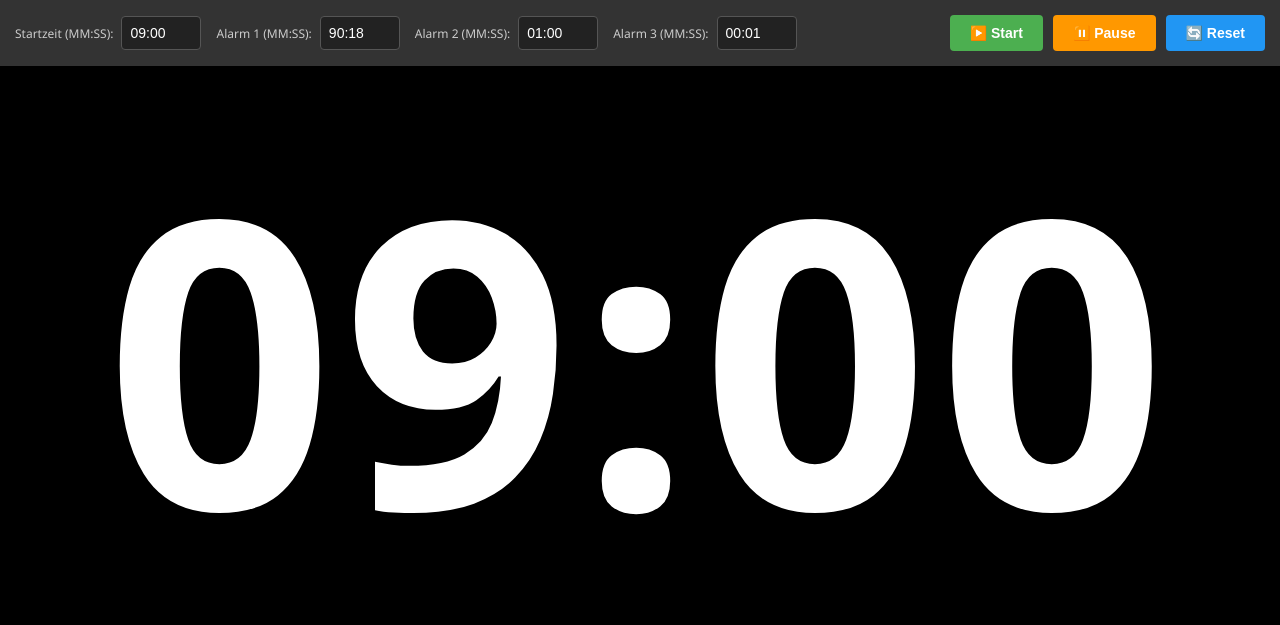
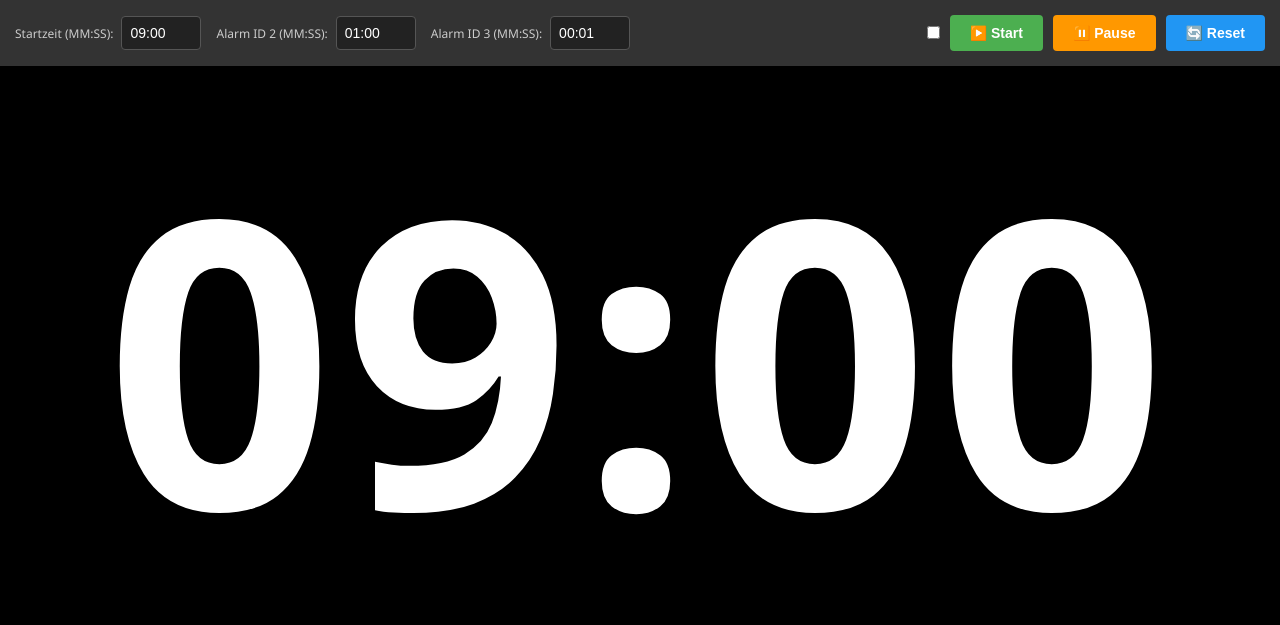
Before and after one commit to hjzimmer/volleyballturnier, a PHP site: page /php/Timer/countdown.php in a window 1280 px wide. Shown: the top 625 px of the page. Run offline with PHP 8.4, Linux system fonts and the light colour scheme.

Commit message:
some small changes on counterpage

```diff
--- a/turnierplaner/php/Timer/config.json
+++ b/turnierplaner/php/Timer/config.json
@@ -1,7 +1,8 @@
 {
   "start": "9:00",
-  "alerts": [
+  "alerts_disabled": [
     {
+      "id": 1,
       "alertTime": "90:18",
       "sounds": [
         {
@@ -10,8 +11,11 @@
           "fade": 0
         }
       ]
-    },
+    }
+  ],
+  "alerts": [
     {
+      "id": 2,
       "alertTime": "1:00",
       "sounds": [
         { "file": "sounds/Music/ACDC-All_Night_Long.mp3", "offset": 17, "fade": 3 },
@@ -86,7 +90,8 @@
       ]
     },
     {
-      "alertTime": "0:01",
+     "id": 3,
+     "alertTime": "0:01",
       "sounds": [
         {
           "file": "sounds/alarm-1.wav",
--- a/turnierplaner/php/Timer/countdown.php
+++ b/turnierplaner/php/Timer/countdown.php
@@ -9,6 +9,7 @@
 $configFile = 'config.json';
 $soundConfig = [];
 $defaultStart = 600;
+$log = '';
 
 if (file_exists($configFile)) {
     $jsonContent = file_get_contents($configFile);
@@ -23,10 +24,11 @@ if (file_exists($configFile)) {
         // Lese Alerts
         if (isset($config['alerts']) && is_array($config['alerts'])) {
             foreach ($config['alerts'] as $alert) {
-                if (isset($alert['alertTime']) && isset($alert['sounds'])) {
+                if (isset($alert['alertTime']) && isset($alert['sounds']) && isset($alert['id'])) {
                     $soundConfig[] = [
                         'alertTime' => parseTimeValue($alert['alertTime']),
-                        'sounds' => $alert['sounds']
+                        'sounds' => $alert['sounds'],
+                        'id' => $alert['id']
                     ];
                 }
             }
@@ -369,12 +371,18 @@ function parseTimeValue($value) {
                 $alertCount++;
                 $alertMinutes = floor($alert['alertTime'] / 60);
                 $alertSeconds = $alert['alertTime'] % 60;
+                $alertID = $alert['id'];
                 echo "<div class=\"input-group\">\n";
-                echo "    <label for=\"alert{$alertCount}\">Alarm {$alertCount} (MM:SS):</label>\n";
+                echo "    <label for=\"alert{$alertCount}\">Alarm ID {$alertID} (MM:SS):</label>\n";
                 echo "    <input type=\"text\" id=\"alert{$alertCount}\" value=\"" . sprintf('%02d:%02d', $alertMinutes, $alertSeconds) . "\" pattern=\"[0-9]{1,2}:[0-9]{2}\">\n";
                 echo "</div>\n";
             }
             ?>
+        </div>
+        <div class="checkbox-group">
+            <label>
+                <input type="checkbox" id="myCheckbox" onchange="handleCheckboxChange(this)">
+            </label>
         </div>
         <div class="buttons">
             <button class="btn-start" id="startBtn" onclick="startTimer()">▶️ Start</button>
@@ -429,6 +437,15 @@ function parseTimeValue($value) {
         // Initialisiere Anzeige
         updateDisplay();
 
+        function handleCheckboxChange(checkbox) {
+            if (checkbox.checked) {
+                const timeInputs = document.querySelector('.time-inputs');
+                timeInputs.style.display = 'none';  // makes time inputs invisible
+            } else {
+                const timeInputs = document.querySelector('.time-inputs');
+                timeInputs.style.display = 'flex';  // makes time inputs visible
+            }
+        }
         function parseTimeInput(value) {
             const match = value.match(/^(\d{1,2}):(\d{2})$/);
             if (match) {
@@ -472,8 +489,6 @@ function parseTimeValue($value) {
                 triggeredAlerts.clear(); // Setze Alerts zurück bei neuem Start
                 updateDisplay();
             }
-
-console.log('Startzeit gesetzt auf:', formatTime(startSeconds));
 
             // Verhindere Start wenn Zeit 0 ist
             if (currentTime <= 0) {
@@ -618,7 +633,6 @@ console.log('Startzeit gesetzt auf:', formatTime(startSeconds));
                 isGuaranteed: true  // Markierung für späteres Entfernen
             });
 
-console.log('Garantierter Alarm hinzugefügt bei:', formatTime(guaranteedAlertTime));
         }
 
         function checkAlerts() {
@@ -634,7 +648,7 @@ console.log('Garantierter Alarm hinzugefügt bei:', formatTime(guaranteedAlertTi
 
                         // Zeige Alert-Info an
                         const fileName = randomSound.file.split('/').pop();
-                        alertInfo.innerHTML = `<span>🔔 Alert ${idx + 1} bei ${formatTime(alert.alertTime)}: </span><span class="filename">${fileName}</span><span class="params"> (Offset: ${randomSound.offset}s, Fade: ${randomSound.fade}s)</span>`;
+                        alertInfo.innerHTML = `<span> Alert ${idx + 1} bei ${formatTime(alert.alertTime)}: </span><span class="filename">${fileName}</span><span class="params"> (Offset: ${randomSound.offset}s, Fade: ${randomSound.fade}s)</span>`;
                         alertInfo.classList.add('visible');
 
                         // Info nach 10 Sekunden ausblenden
@@ -780,7 +794,7 @@ console.log('Garantierter Alarm hinzugefügt bei:', formatTime(guaranteedAlertTi
             try {
                 const response = await fetch('timer_control.php');
                 const data = await response.json();
-
+ console.log('timer_control check ', data);
                 // Prüfe ob neuer Befehl vorhanden
                 if (data.command && data.timestamp && data.timestamp !== lastCommandTimestamp) {
                     lastCommandTimestamp = data.timestamp;
@@ -848,7 +862,7 @@ console.log('Garantierter Alarm hinzugefügt bei:', formatTime(guaranteedAlertTi
                             <span class="vs-separator">vs</span>
                             <span class="team-name">${match.team2}</span>
                         </div>
-                        <div class="match-referee">👨‍⚖️ ${match.referee || '—'}</div>
+                        <div class="match-referee">Schiri:️ ${match.referee || '—'}</div>
                     </div>
                 `;
 
--- a/turnierplaner/turnier_config.json
+++ b/turnierplaner/turnier_config.json
@@ -11,5 +11,5 @@
     "start": "2026-04-25T12:15",
     "duration_minutes": 25
   },
-  "result_entry_password": "turnier2026"
+  "result_entry_password": "admin"
 }
```
